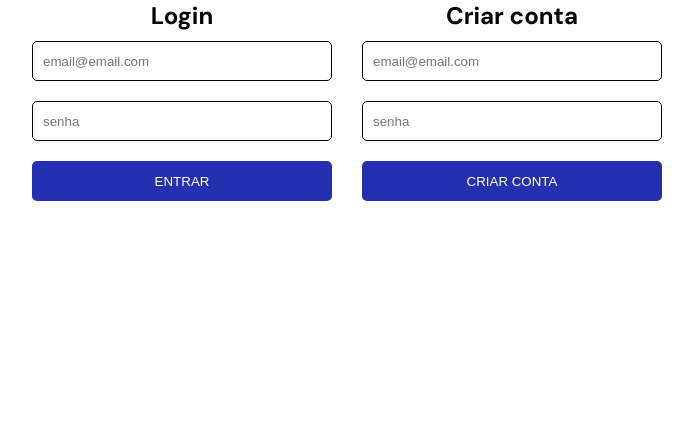
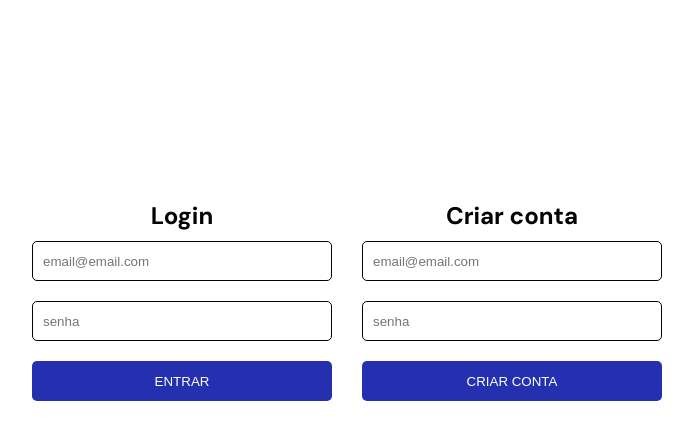
Before and after one commit to Lucal22/contact-frontend, a React (Vite) app: page /login in a window 1280 px wide. Shown: the top 440 px of the page, without its empty margins (293-986 px from the left). Built offline with nearby package versions, Linux system fonts and the light colour scheme; no server answers.

Commit message:
form development

```diff
--- a/package.json
+++ b/package.json
@@ -14,8 +14,10 @@
     "axios": "^1.2.1",
     "react": "^18.2.0",
     "react-dom": "^18.2.0",
+    "react-hook-form": "^7.40.0",
     "react-router-dom": "^6.4.4",
-    "styled-components": "^5.3.5"
+    "styled-components": "^5.3.5",
+    "yup": "^0.32.11"
   },
   "devDependencies": {
     "@babel/core": "^7.18.9",
--- a/src/container/Login/index.tsx
+++ b/src/container/Login/index.tsx
@@ -1,4 +1,5 @@
 import { useState } from 'react';
+import { useForm } from 'react-hook-form';
 import Container from '../../components/Container';
 import Input from './components/Input';
 import { api } from '../../lib/api';
@@ -15,6 +16,8 @@ export default function Login() {
     email: '',
     password: '',
   });
+
+  const { register, handleSubmit } = useForm();
 
   async function loginChanges(event: React.ChangeEvent<HTMLInputElement>) {
     const { name, value } = event.target;
--- a/src/container/Login/styles.ts
+++ b/src/container/Login/styles.ts
@@ -13,11 +13,14 @@ export const Container = styled.div`
 
 export const Content = styled.div`
   display: flex;
+  padding-top: 10rem;
+
   flex-direction: column;
   align-items: center;
   gap: 3rem;
   ${({ theme }) => css`
     @media (min-width: ${theme.screen.size.medium}) {
+      padding-top: 20rem;
       display: flex;
       flex-direction: row;
       align-items: center;
```
Also changed, not shown: 1 other file (tests, documents, lock files or other folders).
